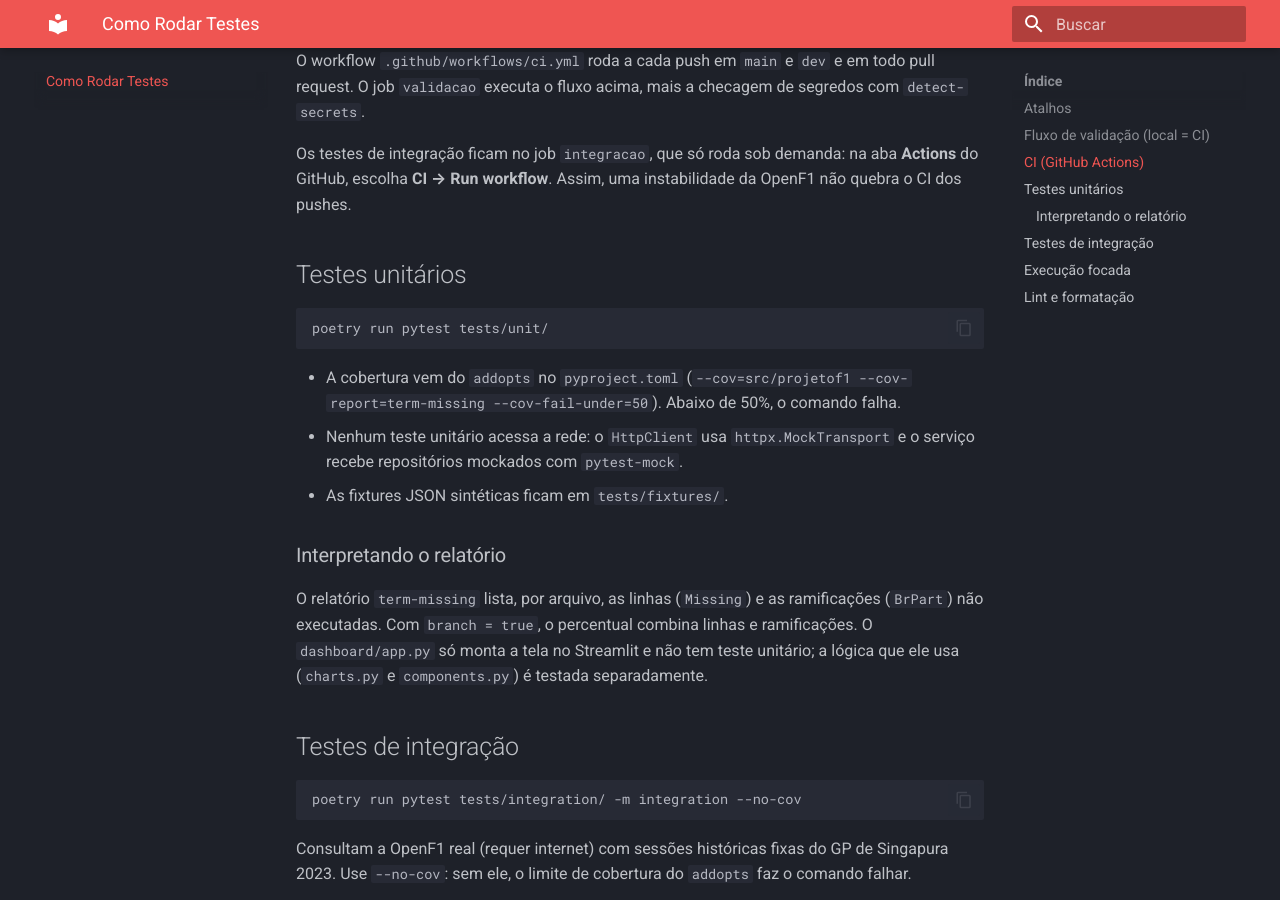
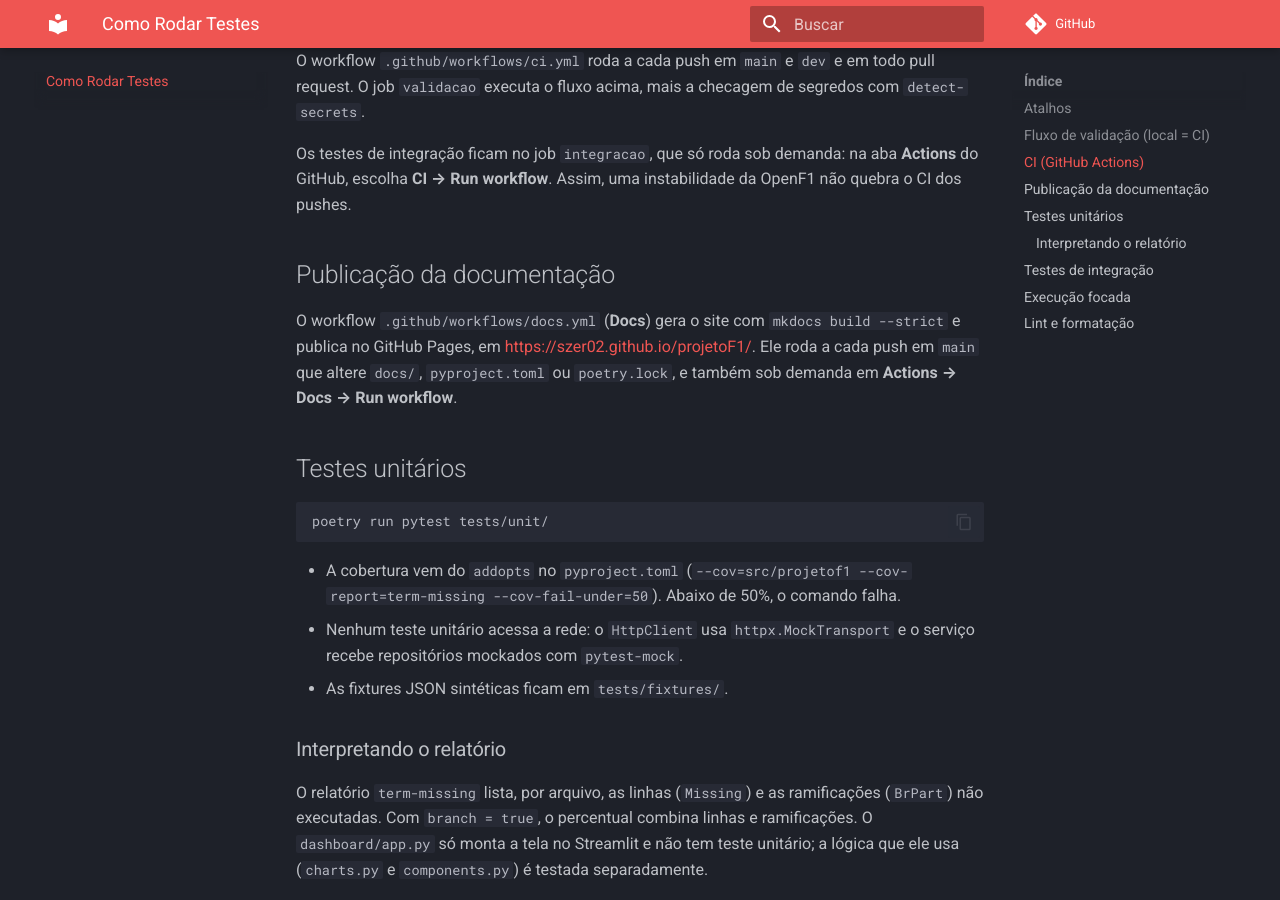
Before and after one commit to szer02/projetoF1, an MkDocs documentation site: the page built from docs/docs/running-tests.md, in a window 1280 px wide and 900 px high, scrolled down 875 px. Built offline with MkDocs 1.6.1 and Material for MkDocs 9.7.7, drawn with Linux system fonts in a browser that asks for light colours; comment, search, counter and statistics services are not loaded.

Commit message:
Ajustado CI/CD - Documentação

```diff
--- a/docs/docs/running-tests.md
+++ b/docs/docs/running-tests.md
@@ -34,6 +34,14 @@ request. O job `validacao` executa o fluxo acima, mais a checagem de segredos co
 Os testes de integração ficam no job `integracao`, que só roda sob demanda: na aba
 **Actions** do GitHub, escolha **CI → Run workflow**. Assim, uma instabilidade da OpenF1
 não quebra o CI dos pushes.
+
+## Publicação da documentação
+
+O workflow `.github/workflows/docs.yml` (**Docs**) gera o site com
+`mkdocs build --strict` e publica no GitHub Pages, em
+<https://szer02.github.io/projetoF1/>. Ele roda a cada push em `main` que altere
+`docs/`, `pyproject.toml` ou `poetry.lock`, e também sob demanda em **Actions → Docs →
+Run workflow**.
 
 ## Testes unitários
 
--- a/docs/mkdocs.yml
+++ b/docs/mkdocs.yml
@@ -1,5 +1,7 @@
 site_name: projetoF1
 site_description: Dashboard interativo de dados históricos da Fórmula 1 a partir da OpenF1 API.
+site_url: https://szer02.github.io/projetoF1/
+repo_url: https://github.com/szer02/projetoF1
 docs_dir: docs   # relativo a este arquivo: docs/docs/
 site_dir: site   # build em docs/site/ (ignorado no Git)
 
```
Also changed, not shown: README.md, 1 other file.
